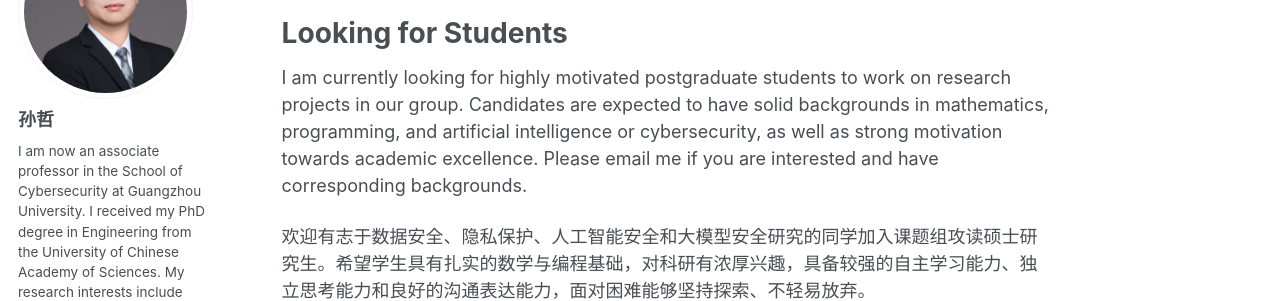
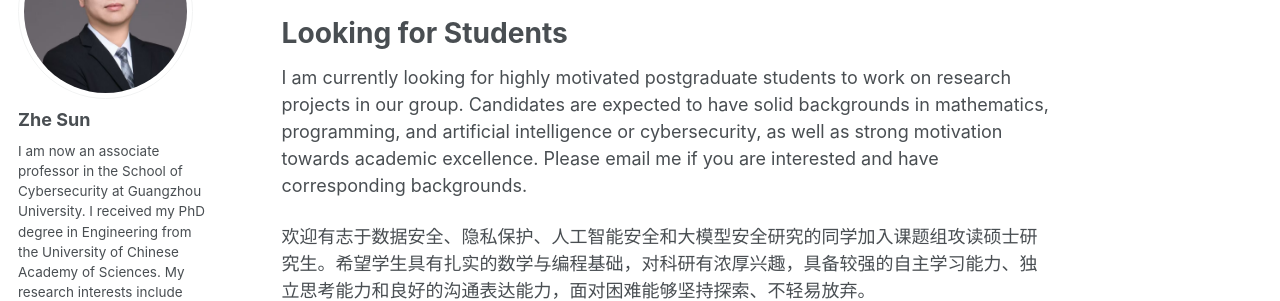
Before and after one commit to ZheSun208/ZheSun208.github.io, a Jekyll site: the page built from _pages/about.md, in a window 1280 px wide. Shown: the part 177-478 px from the top of the page. Built offline with Jekyll 4.4.1, drawn with Linux system fonts in a browser that asks for light colours; some web fonts are replaced; a script bundle is joined from its source files by our own code; library files that are not in the unit come from our copies.

Commit message:
Update _config.yml

```diff
--- a/_config.yml
+++ b/_config.yml
@@ -24,7 +24,7 @@ repository               : "zhesun/zhesun.github.io"
 author:
   # Biographic information
   avatar           : "profile.png"
-  name             : "孙哲"
+  name             : "Zhe Sun"
   pronouns         : # example: "she/her"
   bio              : "I am now an associate professor in the School of Cybersecurity at Guangzhou University.
 I received my PhD degree in Engineering from the University of Chinese Academy of Sciences. My research interests include data security and privacy protection, artificial intelligence security, and large model security."
```
